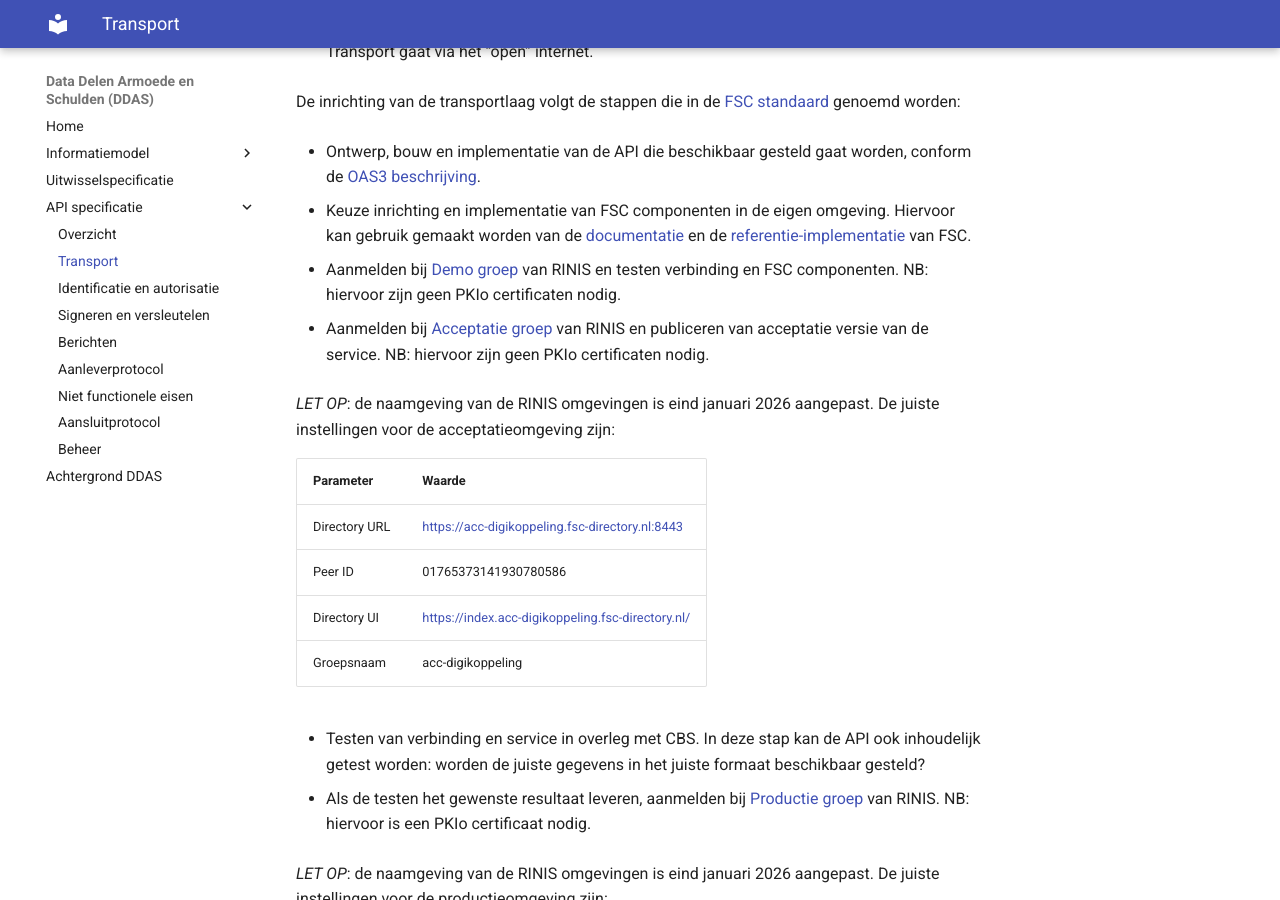
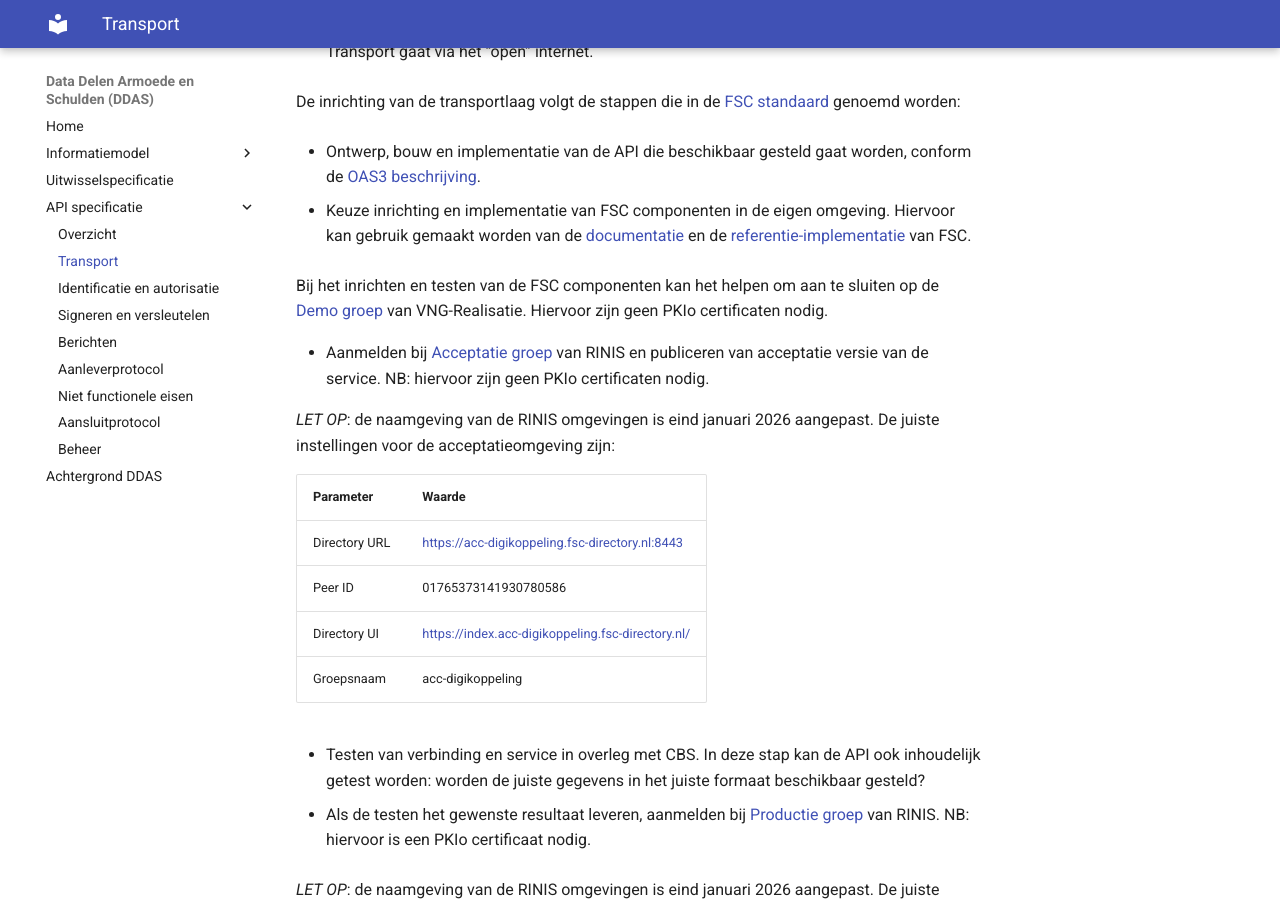
Before and after one commit to Govert-Claus/DDAS-API, an MkDocs documentation site: the page built from docs/transport.md, in a window 1280 px wide and 900 px high, scrolled down 537 px. Built offline with MkDocs 1.6.1 and Material for MkDocs 9.7.7, drawn with Linux system fonts in a browser that asks for light colours; the version menu is left out.

Commit message:
Update transport.md

```diff
--- a/docs/transport.md
+++ b/docs/transport.md
@@ -21,7 +21,7 @@ De inrichting van de transportlaag volgt de stappen die in de [FSC standaard](ht
 
 - Keuze inrichting en implementatie van FSC componenten in de eigen omgeving. Hiervoor kan gebruik gemaakt worden van de [documentatie]((https://docs.open-fsc.nl/introduction/)) en de [referentie-implementatie](https://gitlab.com/rinis-oss/fsc/open-fsc) van FSC.
 
-- Aanmelden bij [Demo groep](https://fsc-standaard.nl/groepen#demo) van RINIS en testen verbinding en FSC componenten. NB: hiervoor zijn geen PKIo certificaten nodig.
+Bij het inrichten en testen van de FSC componenten kan het helpen om aan te sluiten op de [Demo groep](https://fsc-standaard.nl/groepen#demo) van VNG-Realisatie. Hiervoor zijn geen PKIo certificaten nodig.
 
 - Aanmelden bij [Acceptatie groep](https://fsc-standaard.nl/groepen#digikoppeling-acceptatie) van RINIS en publiceren van acceptatie versie van de service. NB: hiervoor zijn geen PKIo certificaten nodig.
 
```
